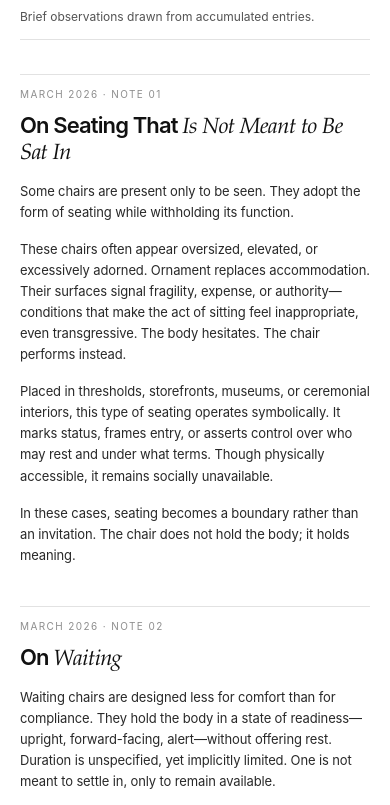
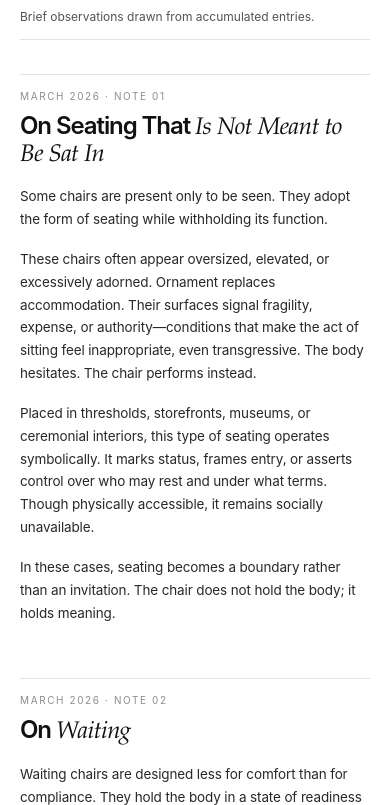
Before and after one commit to gwendolyn-wolski/sittingsystems-map, a website: page notes.html in a window 390 px wide. Shown: the part 53-858 px from the top of the page. Drawn offline with Linux system fonts and the light colour scheme.

Commit message:
Update notes.html

```diff
--- a/notes.html
+++ b/notes.html
@@ -15,14 +15,14 @@
 
       --page-pad-x: 28px;
       --page-pad-top: 58px;
-      --page-pad-bottom: 72px;
+      --page-pad-bottom: 96px;
 
       --rail-w: 150px;
       --gap: 56px;
 
       --masthead-w: min(860px, calc(100vw - var(--page-pad-x) * 2 - var(--rail-w) - var(--gap)));
-      --notes-w: min(1100px, calc(100vw - var(--page-pad-x) * 2 - var(--rail-w) - var(--gap)));
-      --note-col-gap: 64px;
+      --notes-w: min(980px, calc(100vw - var(--page-pad-x) * 2 - var(--rail-w) - var(--gap)));
+      --entry-w: 620px;
     }
 
     * { box-sizing: border-box; }
@@ -108,20 +108,29 @@
     .notes-shell {
       width: var(--notes-w);
       max-width: 100%;
-      margin-top: 56px;
+      margin-top: 64px;
+      margin-left: auto;
+      margin-right: auto;
     }
 
     .notes-list {
-      display: grid;
-      grid-template-columns: repeat(2, minmax(0, 1fr));
-      column-gap: var(--note-col-gap);
-      row-gap: 68px;
-      align-items: start;
+      display: flex;
+      flex-direction: column;
+      gap: 96px;
+      align-items: center;
     }
 
     .note-entry {
-      padding-top: 18px;
-      border-top: 1px solid var(--line);
+      width: 100%;
+      max-width: var(--entry-w);
+      text-align: left;
+    }
+
+    .note-rule {
+      width: 100%;
+      height: 1px;
+      background: var(--line);
+      margin-bottom: 24px;
     }
 
     .note-meta {
@@ -129,17 +138,17 @@
       font-size: 11px;
       line-height: 1.1;
       color: var(--muted);
-      letter-spacing: .14em;
+      letter-spacing: .16em;
       text-transform: uppercase;
     }
 
     .note-title {
-      margin: 0 0 22px 0;
-      font-size: 30px;
+      margin: 0 0 28px 0;
+      font-size: 34px;
       line-height: 0.98;
-      letter-spacing: -0.04em;
-      font-weight: 600;
-      max-width: 430px;
+      letter-spacing: -0.045em;
+      font-weight: 620;
+      max-width: 100%;
     }
 
     .note-title .tilt {
@@ -150,15 +159,16 @@
     }
 
     .note-text {
-      max-width: 430px;
-      font-size: 15px;
-      line-height: 1.74;
+      width: 100%;
+      max-width: 100%;
+      font-size: 16px;
+      line-height: 1.78;
       color: rgba(17,17,17,.9);
       letter-spacing: -0.01em;
     }
 
     .note-text p {
-      margin: 0 0 22px 0;
+      margin: 0 0 24px 0;
     }
 
     .note-text p:last-child {
@@ -169,7 +179,7 @@
       :root {
         --rail-w: 120px;
         --gap: 36px;
-        --note-col-gap: 44px;
+        --entry-w: 600px;
       }
 
       .title {
@@ -177,7 +187,7 @@
       }
 
       .note-title {
-        font-size: 26px;
+        font-size: 30px;
       }
     }
 
@@ -211,18 +221,16 @@
         margin-left: 0;
       }
 
+      .notes-shell {
+        margin-top: 48px;
+      }
+
       .notes-list {
-        grid-template-columns: 1fr;
-        row-gap: 52px;
+        gap: 72px;
       }
 
       .note-entry {
-        max-width: 760px;
-      }
-
-      .note-title,
-      .note-text {
-        max-width: 100%;
+        max-width: 640px;
       }
     }
 
@@ -230,7 +238,7 @@
       :root {
         --page-pad-x: 20px;
         --page-pad-top: 22px;
-        --page-pad-bottom: 36px;
+        --page-pad-bottom: 42px;
       }
 
       html, body {
@@ -276,31 +284,36 @@
       }
 
       .notes-list {
-        row-gap: 40px;
+        gap: 54px;
+        align-items: stretch;
       }
 
       .note-entry {
-        padding-top: 14px;
+        max-width: 100%;
+      }
+
+      .note-rule {
+        margin-bottom: 16px;
       }
 
       .note-meta {
-        margin-bottom: 14px;
+        margin-bottom: 12px;
         font-size: 10px;
       }
 
       .note-title {
-        margin-bottom: 16px;
-        font-size: 22px;
+        margin-bottom: 18px;
+        font-size: 24px;
         line-height: 1.02;
       }
 
       .note-text {
-        font-size: 13px;
-        line-height: 1.62;
+        font-size: 13.5px;
+        line-height: 1.68;
       }
 
       .note-text p {
-        margin-bottom: 16px;
+        margin-bottom: 18px;
       }
     }
   </style>
@@ -320,6 +333,7 @@
         <section class="notes-shell">
           <div class="notes-list">
             <article class="note-entry">
+              <div class="note-rule" aria-hidden="true"></div>
               <p class="note-meta">March 2026 · Note 01</p>
               <h2 class="note-title">On Seating That <span class="tilt">Is Not Meant to Be Sat In</span></h2>
               <div class="note-text">
@@ -339,6 +353,7 @@
             </article>
 
             <article class="note-entry">
+              <div class="note-rule" aria-hidden="true"></div>
               <p class="note-meta">March 2026 · Note 02</p>
               <h2 class="note-title">On <span class="tilt">Waiting</span></h2>
               <div class="note-text">
```
